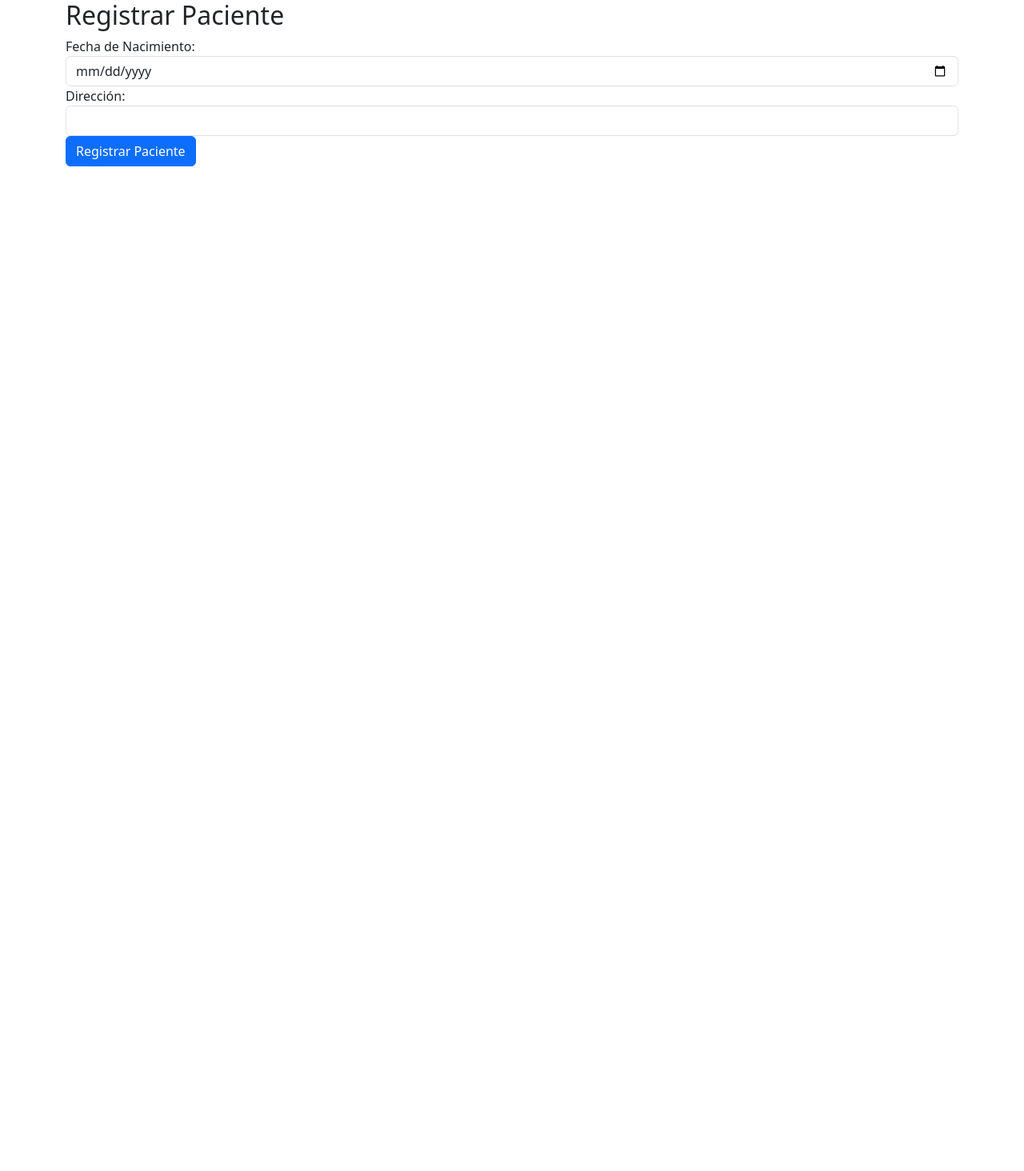
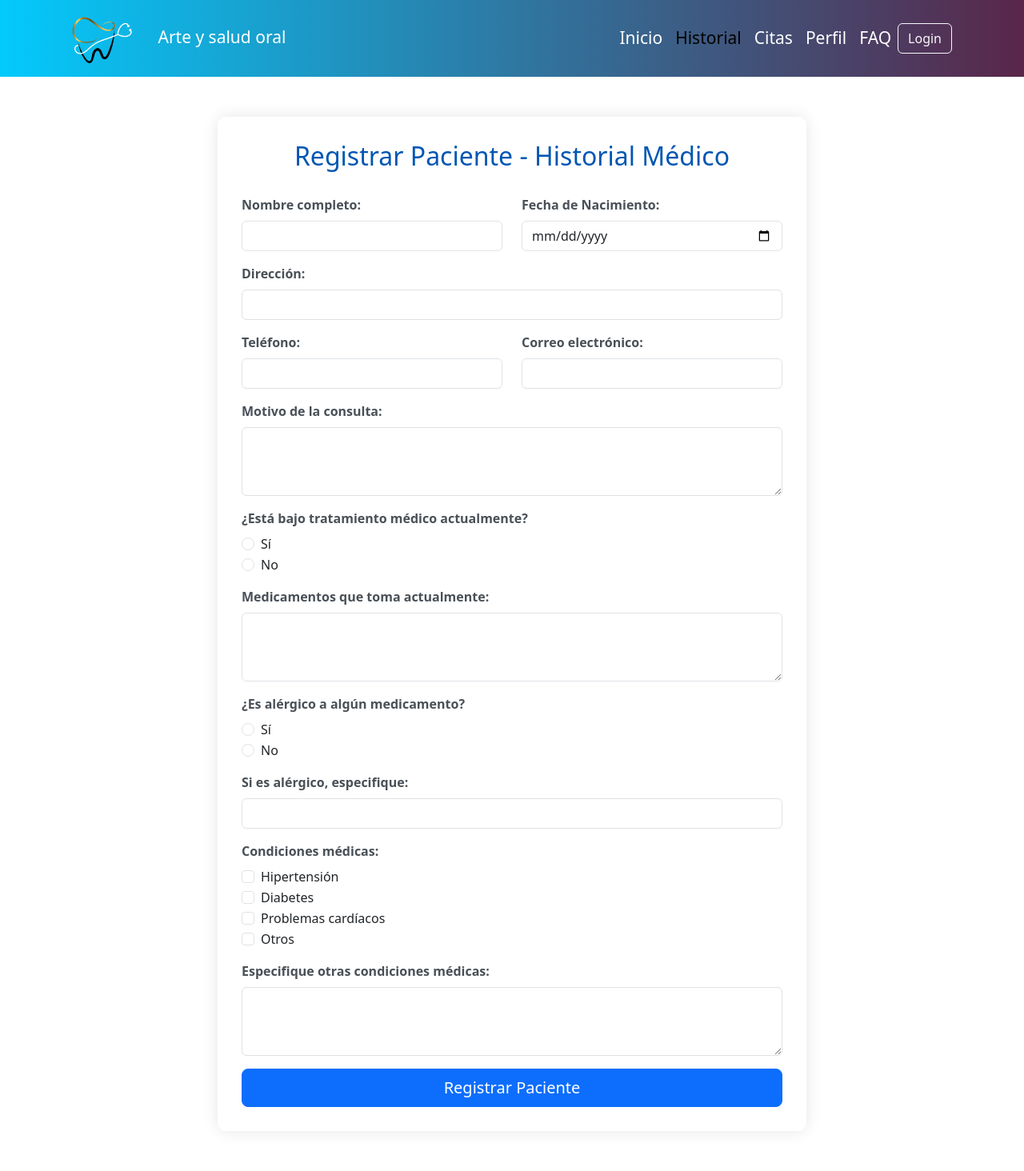
Before and after one commit to MAGGOT0418/ayso_web, a PHP site: page /registro_pacientes.html in a window 1280 px wide. Shown: the whole page at 80% size. Before the commit the page ends 208 px from the top, so only its background shows below. Run offline with PHP 8.4, Linux system fonts and the light colour scheme; some libraries are stand-ins or nearby versions.

Commit message:
jairo
que hay

```diff
--- /dev/null
+++ b/css/historial.css
@@ -0,0 +1,36 @@
+body {
+    background-color: #f8f9fa;
+}
+.form-container {
+    background-color: #ffffff;
+    border-radius: 10px;
+    box-shadow: 0 0 20px rgba(0, 0, 0, 0.1);
+    padding: 30px;
+    margin-top: 50px;
+    margin-bottom: 50px;
+}
+.form-container h2 {
+    color: #0056b3;
+    margin-bottom: 30px;
+    text-align: center;
+}
+.form-label {
+    font-weight: 600;
+    color: #495057;
+}
+.form-control:focus, .form-select:focus {
+    border-color: #0056b3;
+    box-shadow: 0 0 0 0.2rem rgba(0, 86, 179, 0.25);
+}
+.btn-primary {
+    background-color: #0056b3;
+    border-color: #0056b3;
+}
+.btn-primary:hover {
+    background-color: #004494;
+    border-color: #004494;
+}
+.form-check-input:checked {
+    background-color: #0056b3;
+    border-color: #0056b3;
+}
--- a/css/style.css
+++ b/css/style.css
@@ -7,6 +7,7 @@
 
 .navbar-custom {
     background: linear-gradient(to right, var(--primary-color), var(--primary-perfil));
+
 }
 
 .navbar-custom .navbar-brand,
--- a/faq.html
+++ b/faq.html
@@ -44,7 +44,6 @@
                 </ul>
                 <div class="d-flex">
                     <a class="btn btn-outline-light me-2" href="login.html">Login</a>
-                    <a class="btn btn-light" href="registro.html">Registro</a>
                 </div>
             </div>
         </div>
--- a/index.html
+++ b/index.html
@@ -14,7 +14,7 @@
 <body>
     <!-- Navbar -->
     <nav class="navbar navbar-expand-lg navbar-custom">
-        <div class="container" style="position: fixed;">
+        <div class="container">
             <a class="navbar-brand" href="index.html" style="color: #fff;">
                 <img src="images/LogoC.png" alt="Logo" style="width: 140px; height: 70px; margin-left: -30px;">
                 Arte y salud oral
--- a/registro_pacientes.html
+++ b/registro_pacientes.html
@@ -1,25 +1,161 @@
 <!DOCTYPE html>
 <html lang="es">
+
 <head>
     <meta charset="UTF-8">
     <meta name="viewport" content="width=device-width, initial-scale=1.0">
-    <title>Registrar Paciente</title>
-    <link rel="stylesheet" href="css/bootstrap.min.css">
+    <title>Registrar Paciente - Historial Médico</title>
+    <link rel="stylesheet" href="css/style.css">
+    <link rel="stylesheet" href="css/historial.css">
+    <link href="https://cdn.jsdelivr.net/npm/bootstrap@5.3.0-alpha1/dist/css/bootstrap.min.css" rel="stylesheet">
+
 </head>
+
 <body>
+    <nav class="navbar navbar-expand-lg navbar-custom">
+        <div class="container">
+            <a class="navbar-brand" href="index.html" style="color: #fff;">
+                <img src="images/LogoC.png" alt="Logo" style="width: 140px; height: 70px; margin-left: -30px;">
+                Arte y salud oral
+            </a>
+            <button class="navbar-toggler" type="button" data-bs-toggle="collapse" data-bs-target="#navbarNav"
+                aria-controls="navbarNav" aria-expanded="false" aria-label="Toggle navigation">
+                <span class="navbar-toggler-icon"></span>
+            </button>
+            <div class="collapse navbar-collapse" id="navbarNav">
+                <ul class="navbar-nav ms-auto">
+                    <li class="nav-item">
+                        <a class="nav-link" href="#">Inicio</a>
+                    </li>
+                    <li class="nav-item">
+                        <a class="nav-link active" href="registro_pacientes.html">Historial</a>
+                    </li>
+                    <li class="nav-item">
+                        <a class="nav-link" href="citas_admin.html">Citas</a>
+                    </li>
+                    <li class="nav-item">
+                        <a class="nav-link" href="perfil.html">Perfil</a>
+                    </li>
+                    <li class="nav-item">
+                        <a class="nav-link" href="#">FAQ</a>
+                    </li>
+                </ul>
+                <div class="d-flex">
+                    <a class="btn btn-outline-light me-2" href="login.html">Login</a>
+                </div>
+            </div>
+        </div>
+    </nav>
+
     <div class="container">
-        <h2>Registrar Paciente</h2>
-        <form action="registro_paciente.php" method="post">
-            <div class="form-group">
-                <label for="fecha_nacimiento">Fecha de Nacimiento:</label>
-                <input type="date" class="form-control" id="fecha_nacimiento" name="fecha_nacimiento" required>
+        <div class="row justify-content-center">
+            <div class="col-md-8">
+                <div class="form-container">
+                    <h2>Registrar Paciente - Historial Médico</h2>
+                    <form action="registro_paciente.php" method="post">
+                        <div class="row mb-3">
+                            <div class="col-md-6">
+                                <label for="nombre" class="form-label">Nombre completo:</label>
+                                <input type="text" class="form-control" id="nombre" name="nombre" required>
+                            </div>
+                            <div class="col-md-6">
+                                <label for="fecha_nacimiento" class="form-label">Fecha de Nacimiento:</label>
+                                <input type="date" class="form-control" id="fecha_nacimiento" name="fecha_nacimiento"
+                                    required>
+                            </div>
+                        </div>
+                        <div class="mb-3">
+                            <label for="direccion" class="form-label">Dirección:</label>
+                            <input type="text" class="form-control" id="direccion" name="direccion" required>
+                        </div>
+                        <div class="row mb-3">
+                            <div class="col-md-6">
+                                <label for="telefono" class="form-label">Teléfono:</label>
+                                <input type="tel" class="form-control" id="telefono" name="telefono" required>
+                            </div>
+                            <div class="col-md-6">
+                                <label for="email" class="form-label">Correo electrónico:</label>
+                                <input type="email" class="form-control" id="email" name="email" required>
+                            </div>
+                        </div>
+                        <div class="mb-3">
+                            <label for="motivo_consulta" class="form-label">Motivo de la consulta:</label>
+                            <textarea class="form-control" id="motivo_consulta" name="motivo_consulta" rows="3"
+                                required></textarea>
+                        </div>
+                        <div class="mb-3">
+                            <label class="form-label">¿Está bajo tratamiento médico actualmente?</label>
+                            <div class="form-check">
+                                <input class="form-check-input" type="radio" name="tratamiento_medico"
+                                    id="tratamiento_si" value="si" required>
+                                <label class="form-check-label" for="tratamiento_si">Sí</label>
+                            </div>
+                            <div class="form-check">
+                                <input class="form-check-input" type="radio" name="tratamiento_medico"
+                                    id="tratamiento_no" value="no" required>
+                                <label class="form-check-label" for="tratamiento_no">No</label>
+                            </div>
+                        </div>
+                        <div class="mb-3">
+                            <label for="medicamentos" class="form-label">Medicamentos que toma actualmente:</label>
+                            <textarea class="form-control" id="medicamentos" name="medicamentos" rows="3"></textarea>
+                        </div>
+                        <div class="mb-3">
+                            <label class="form-label">¿Es alérgico a algún medicamento?</label>
+                            <div class="form-check">
+                                <input class="form-check-input" type="radio" name="alergias" id="alergias_si" value="si"
+                                    required>
+                                <label class="form-check-label" for="alergias_si">Sí</label>
+                            </div>
+                            <div class="form-check">
+                                <input class="form-check-input" type="radio" name="alergias" id="alergias_no" value="no"
+                                    required>
+                                <label class="form-check-label" for="alergias_no">No</label>
+                            </div>
+                        </div>
+                        <div class="mb-3">
+                            <label for="alergias_detalle" class="form-label">Si es alérgico, especifique:</label>
+                            <input type="text" class="form-control" id="alergias_detalle" name="alergias_detalle">
+                        </div>
+                        <div class="mb-3">
+                            <label class="form-label">Condiciones médicas:</label>
+                            <div class="form-check">
+                                <input class="form-check-input" type="checkbox" id="hipertension" name="condiciones[]"
+                                    value="hipertension">
+                                <label class="form-check-label" for="hipertension">Hipertensión</label>
+                            </div>
+                            <div class="form-check">
+                                <input class="form-check-input" type="checkbox" id="diabetes" name="condiciones[]"
+                                    value="diabetes">
+                                <label class="form-check-label" for="diabetes">Diabetes</label>
+                            </div>
+                            <div class="form-check">
+                                <input class="form-check-input" type="checkbox" id="problemas_cardiacos"
+                                    name="condiciones[]" value="problemas_cardiacos">
+                                <label class="form-check-label" for="problemas_cardiacos">Problemas cardíacos</label>
+                            </div>
+                            <div class="form-check">
+                                <input class="form-check-input" type="checkbox" id="otros" name="condiciones[]"
+                                    value="otros">
+                                <label class="form-check-label" for="otros">Otros</label>
+                            </div>
+                        </div>
+                        <div class="mb-3">
+                            <label for="otras_condiciones" class="form-label">Especifique otras condiciones
+                                médicas:</label>
+                            <textarea class="form-control" id="otras_condiciones" name="otras_condiciones"
+                                rows="3"></textarea>
+                        </div>
+                        <div class="d-grid">
+                            <button type="submit" class="btn btn-primary btn-lg">Registrar Paciente</button>
+                        </div>
+                    </form>
+                </div>
             </div>
-            <div class="form-group">
-                <label for="direccion">Dirección:</label>
-                <input type="text" class="form-control" id="direccion" name="direccion" required>
-            </div>
-            <button type="submit" class="btn btn-primary">Registrar Paciente</button>
-        </form>
+        </div>
     </div>
+
+    <script src="https://cdn.jsdelivr.net/npm/bootstrap@5.3.0-alpha1/dist/js/bootstrap.bundle.min.js"></script>
 </body>
+
 </html>
```
